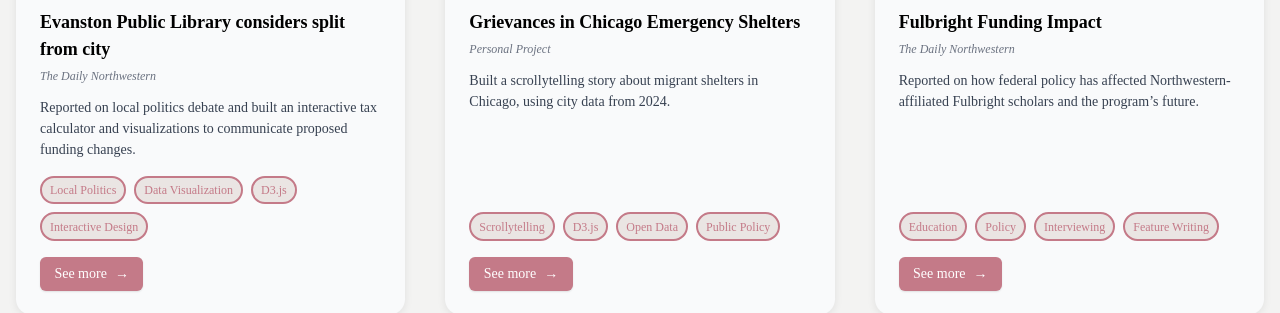
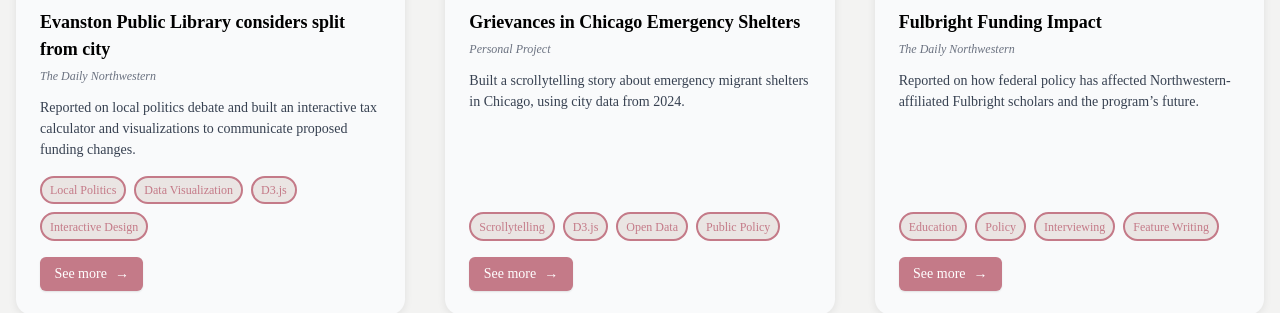
Before and after one commit to yongssh/yongssh.github.io, a Next.js app: page /projects in a window 1280 px wide. Shown: the part 501-814 px from the top of the page. Built offline with nearby package versions, Linux system fonts and the light colour scheme; a web font is replaced by a local one.

Commit message:
updated link

```diff
--- a/src/app/projects/page.tsx
+++ b/src/app/projects/page.tsx
@@ -17,9 +17,9 @@ const projects = [
     { title: "Grievances in Chicago Emergency Shelters",
     outlet: "Personal Project",
     description:
-      "Built a scrollytelling story about migrant shelters in Chicago, using city data from 2024.",
+      "Built a scrollytelling story about emergency migrant shelters in Chicago, using city data from 2024.",
     image: "/migrantshelters.png",
-    url: "https://yongssh.github.io/chicago-migrant-shelters",
+    url: "https://yongssh.github.io/chicago-emergency-shelters",
     tags: ["Scrollytelling", "D3.js", "Open Data", "Public Policy"],
   },
   {
```
